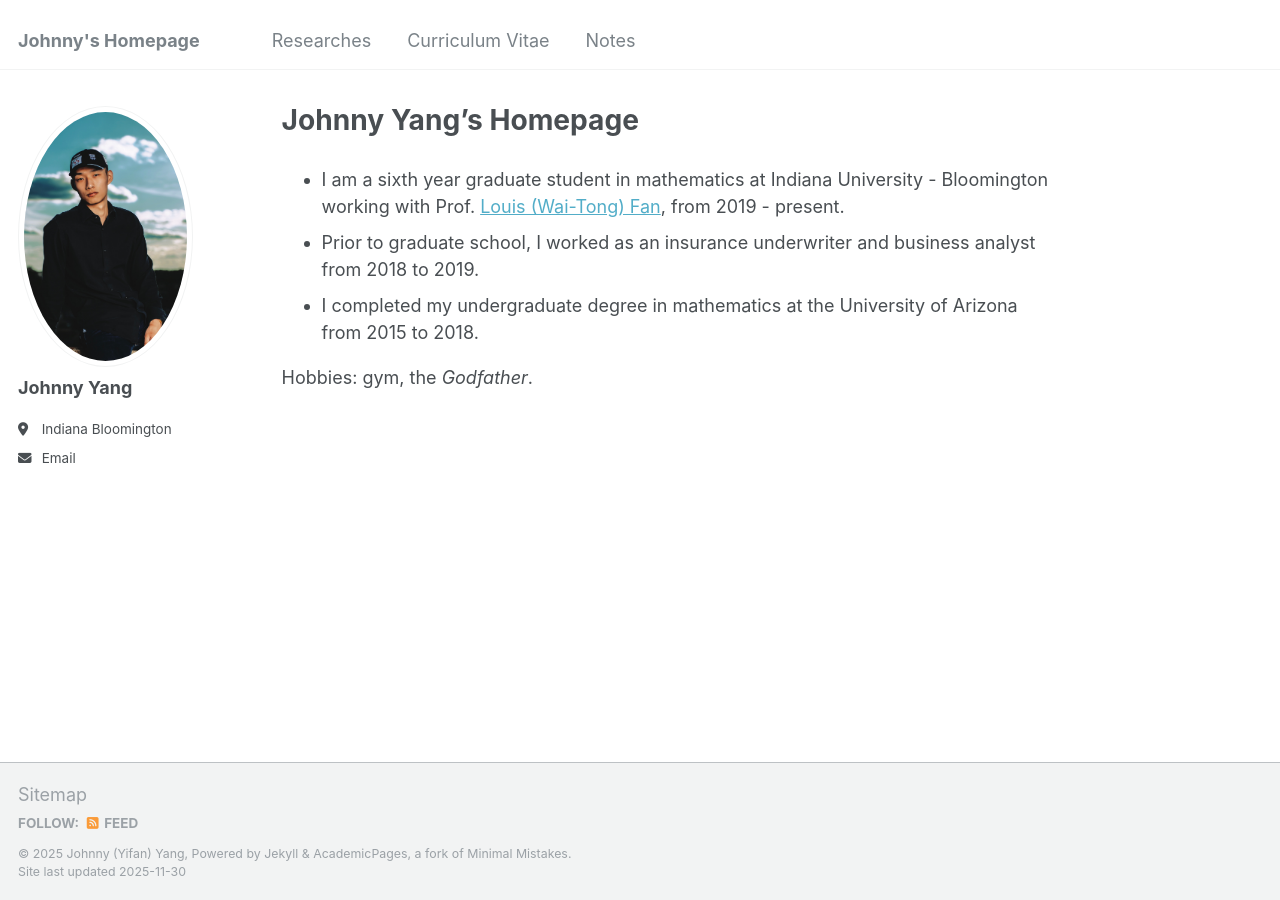
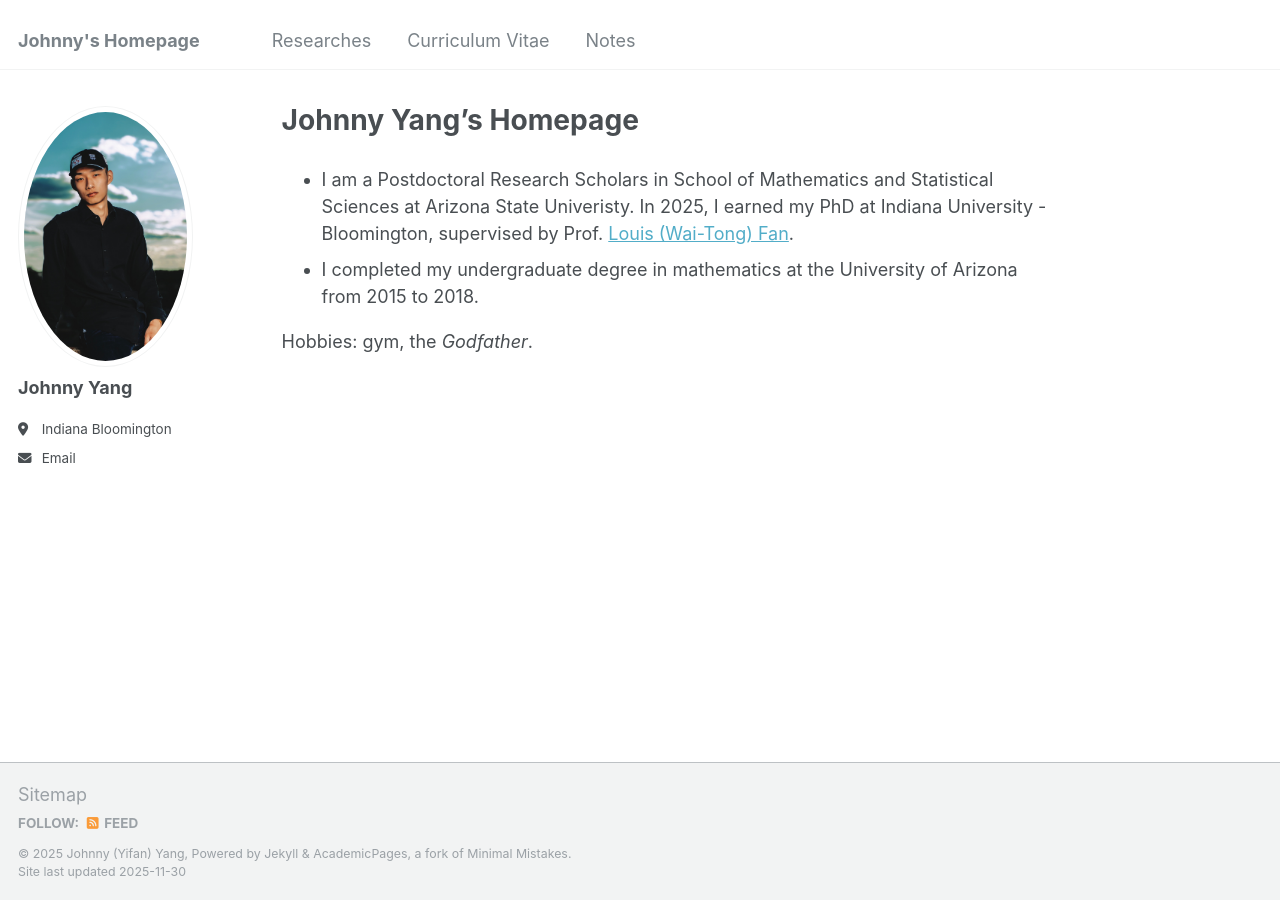
Before and after one commit to JohnnYang007/JohnnYang007.github.io, a Jekyll site: the page built from _pages/about.md, in a window 1280 px wide. Built offline with Jekyll 4.4.1, drawn with Linux system fonts in a browser that asks for light colours.

```diff
--- a/_pages/about.md
+++ b/_pages/about.md
@@ -7,8 +7,7 @@
   - /about.html
 ---
 
-* I am a sixth year graduate student in mathematics at Indiana University - Bloomington working with Prof. [Louis (Wai-Tong) Fan](https://sites.google.com/site/louisfanmath/home), from 2019 - present.
-* Prior to graduate school, I worked as an insurance underwriter and business analyst from 2018 to 2019.
+* I am a Postdoctoral Research Scholars in School of Mathematics and Statistical Sciences at Arizona State Univeristy. In 2025, I earned my PhD at Indiana University - Bloomington, supervised by Prof. [Louis (Wai-Tong) Fan](https://sites.google.com/site/louisfanmath/home).
 * I completed my undergraduate degree in mathematics at the University of Arizona from 2015 to 2018.
 
 Hobbies:  gym,  the *Godfather*.
```
Also changed, not shown: _pages/reasearch.md (+1 -1 lines).
